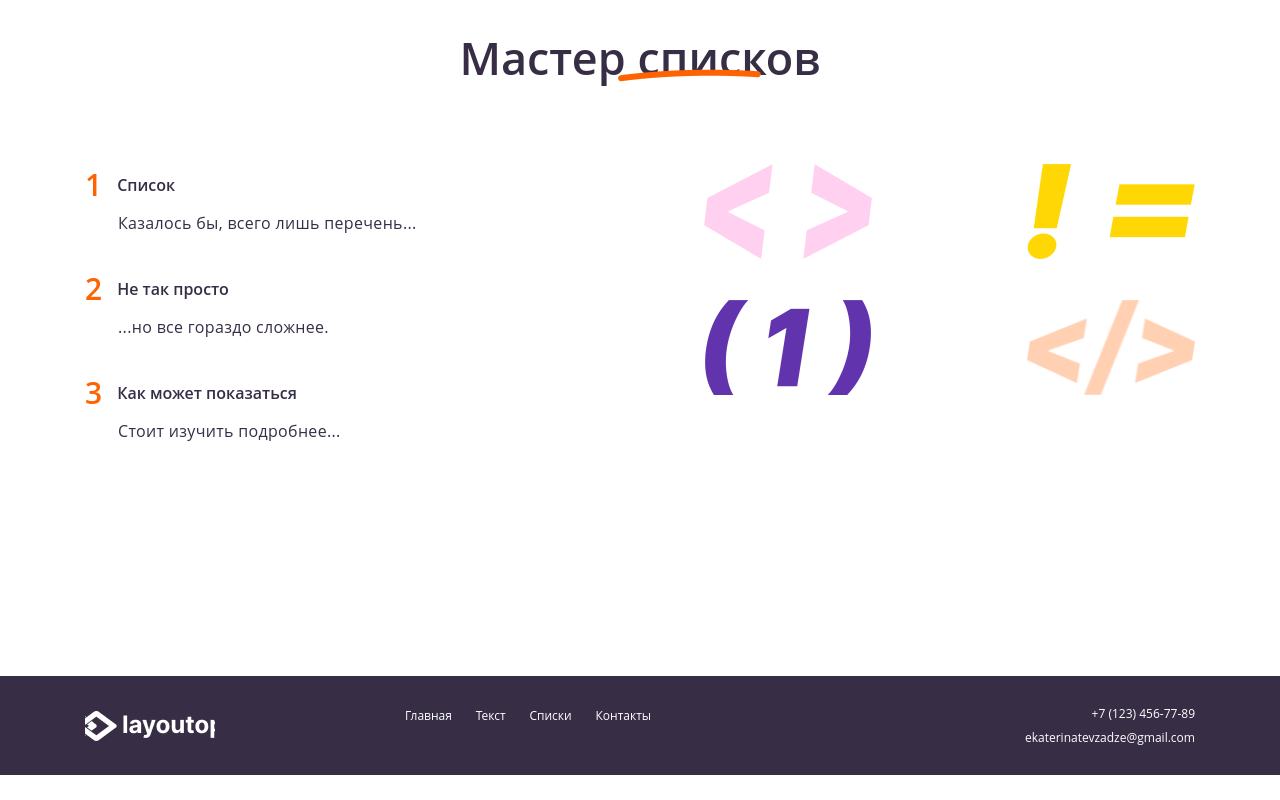
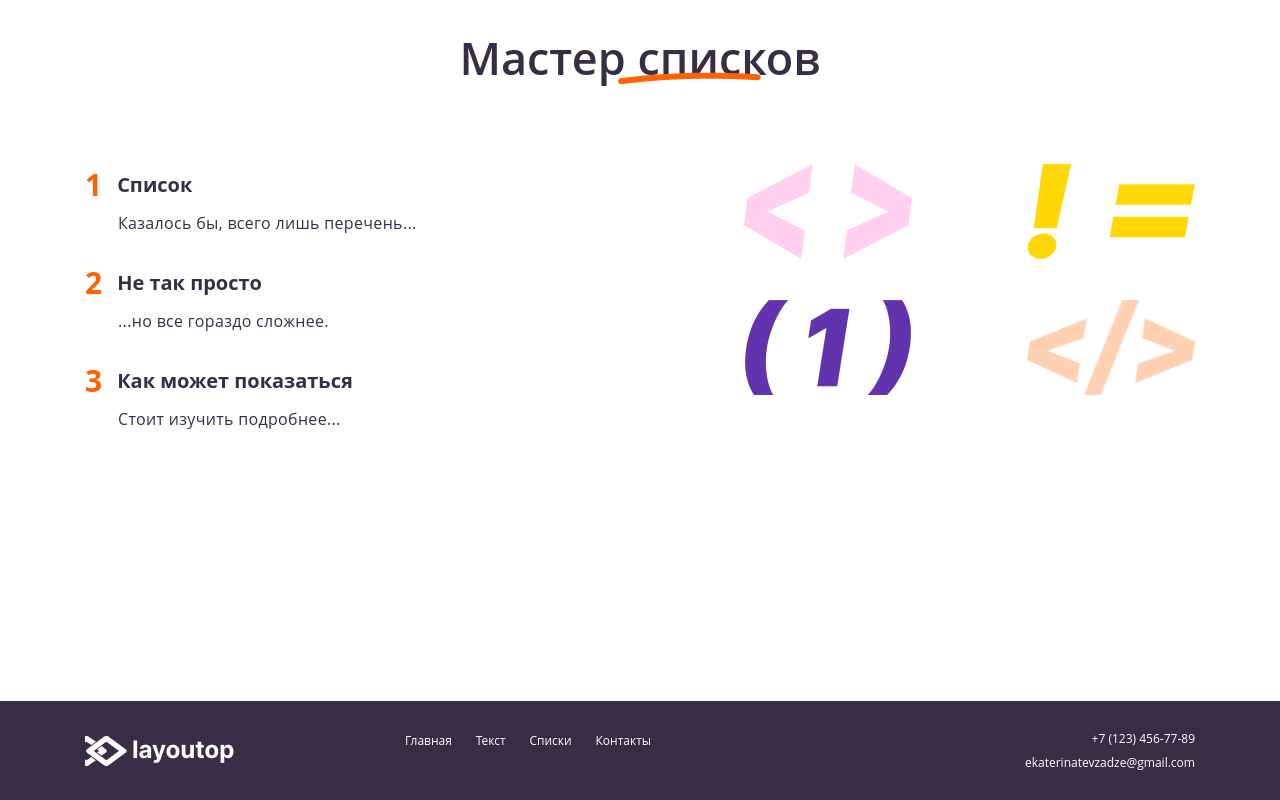
Before and after one commit to katevzadze/lesson1, a plain HTML site: page index.html in a window 1280 px wide. Shown: the part 1351-2151 px from the top of the page. Before the commit the page ends 2126 px from the top, so only its background shows below. Drawn offline with Linux system fonts and the light colour scheme.

Commit message:
Update main.css

```diff
--- a/css/main.css
+++ b/css/main.css
@@ -1,24 +1,23 @@
-/*Specification*/
+/*Spetification*/
 body{
     font-family: "Open sans", sans-serif;
     color: #372E46;
     font-size: 16px;
     font-weight: 400;
     margin: 0px;
-    padding: 0;
+    padding: 0px;
 }
 
 *{
-    box-sizing:border-box;
+    box-sizing: border-box;
 }
 .container{
     width: 1110px;
     margin: 0px auto;
 }
-h1,h2,h3,h4{
+h1, h2, h3{
     margin: 0;
     font-weight: 600;
-    padding: 0;
 }
 p{
     margin: 0;
@@ -27,38 +26,38 @@ p{
 }
 ul{
     margin: 0;
-    padding: 0;
 }
 li{
     margin: 0;
     list-style: none;
-    padding: 0;
+    padding: 0px;
 }
 h1{
     font-size: 55px;
 }
 h2{
-    font-size: 45;
+    font-size: 45px;
 }
 h3{
     font-size: 30px;
 }
 h4{
-    font-style: 20px;
+    margin-top: 0px;
+    font-size: 20px;
 }
 a{
-    color: #fff;
+    color: white;
     text-decoration: none;
     display: block;
-    padding: 0;
+    padding: 0px;
 }
 section{
     padding-top: 200px;
 }
 
-/*header*/
+/*Header*/
 .header-section{
-    background:#FF6200 ;
+    background: #ff6200;
     padding: 45px 0;
 }
 .logo{
@@ -66,7 +65,6 @@ section{
     width: 188px;
     height: 32px;
     margin-right: 95px;
-
 }
 .menu-wrapper{
     display: flex;
@@ -76,9 +74,11 @@ section{
     display: flex;
     gap: 60px;
     margin-right: 258px;
+    padding: 0px;
 }
 
 /*offer-section*/
+
 .offer-section{
     padding-top: 62px;
 }
@@ -88,10 +88,11 @@ section{
     justify-content: space-between;
 }
 .offer-text{
-    margin: 32px 0 42px 0;
-    font-style: 20px;
+    margin: 32px 0px 42px 0px;
     width: 445px;
+    font-size: 20px;
     letter-spacing: 0em;
+
 }
 .offer{
     width: 490px;
@@ -100,14 +101,16 @@ section{
     font-weight: 600;
 }
 .offer-btn{
-color:#fff;
-background: linear-gradient(94deg, #FFD705 0.52%, #FFD0F0 97.8%);
+    color: #fff;
+    background: linear-gradient(133deg, #FFD705 0%, #FFD0F0 100%);
     border-radius: 20px;
     padding: 20px 40px;
     border: none;
     font-size: 20px;
+
 }
-/*text-section*/
+
+/*text*/
 .block-wrapper{
     display: flex;
     justify-content: space-between;
@@ -117,6 +120,7 @@ font-size: 20px;
 }
 .right-block{
     width: 535px;
+
 }
 .section-title{
     text-align: center;
@@ -127,25 +131,32 @@ font-size: 20px;
 }
 .line{
     position: absolute;
-    top: 42px;
+    top: 45px;
     left: 50%;
 }
 .block-title > span{
-    color:#FF6200
+    color: #FF6200;
 }
 .block-title{
     margin-bottom: 17px;
 }
+
 /*list-section*/
 .left-line{
-    left: 48%
+    left: 48%;
 }
+
 .list-wrapper{
     display: flex;
     justify-content: space-between;
+    height: 337px;
+
 }
 .list{
-    width: 337px;
+    width: 340px;
+    padding: 0px;
+    height: 336px;
+
 }
 .list-title > span{
     color: #FF6200;
@@ -155,32 +166,33 @@ font-size: 20px;
 .list-title{
     margin-bottom: 7px;
     display: flex;
-    align-items:center;
+    align-items: center;
 }
 .list-text{
     padding-left: 33px;
 }
 .list-item{
-    margin-bottom: 34px;
+    margin-bottom: 28px;
 }
 .image-block{
     display: flex;
     justify-content: space-between;
     flex-wrap: wrap;
-    width: 491px;
+    width: 451px;
     height: 231px;
     align-content: space-between;
 }
 .image{
     width: 168px;
-    height:95px ;
+    height: 95px;
 }
+
 /*footer*/
 .footer-section{
-   background:  #372E46;
+    background: #372E46;
+    margin-top: 200px;
     padding: 29px 0;
     font-size: 12px;
-   margin-top: 200px;
 }
 .footer-contacts{
     text-align: right;
@@ -196,8 +208,8 @@ margin-bottom: 7px;
     width: 246px;
     align-content: space-between;
     margin-right: 374px;
+}
+.footer-logo{
+    margin-right: 170px;
 
 }
-.footer-logo{
-    margin-right: 190px;
-}
```
Lines whose indentation alone changed are shown as unchanged.
